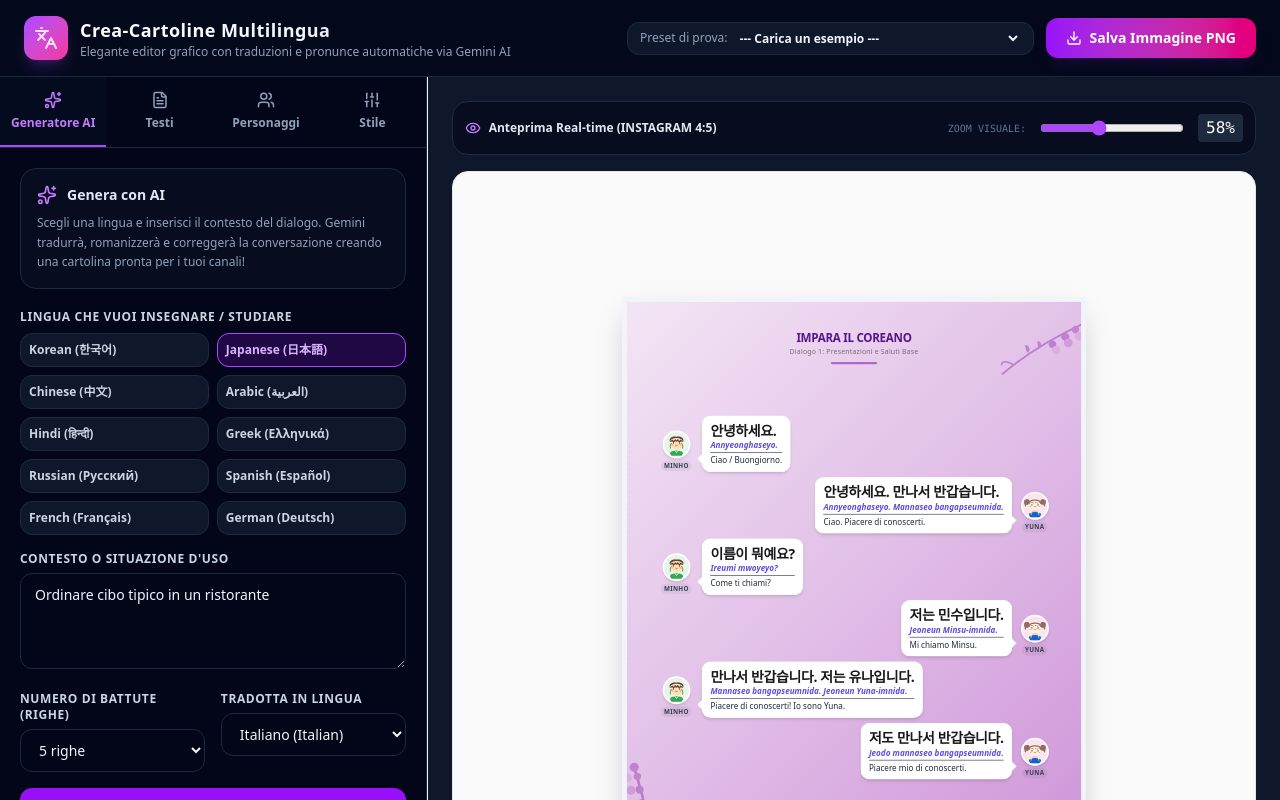
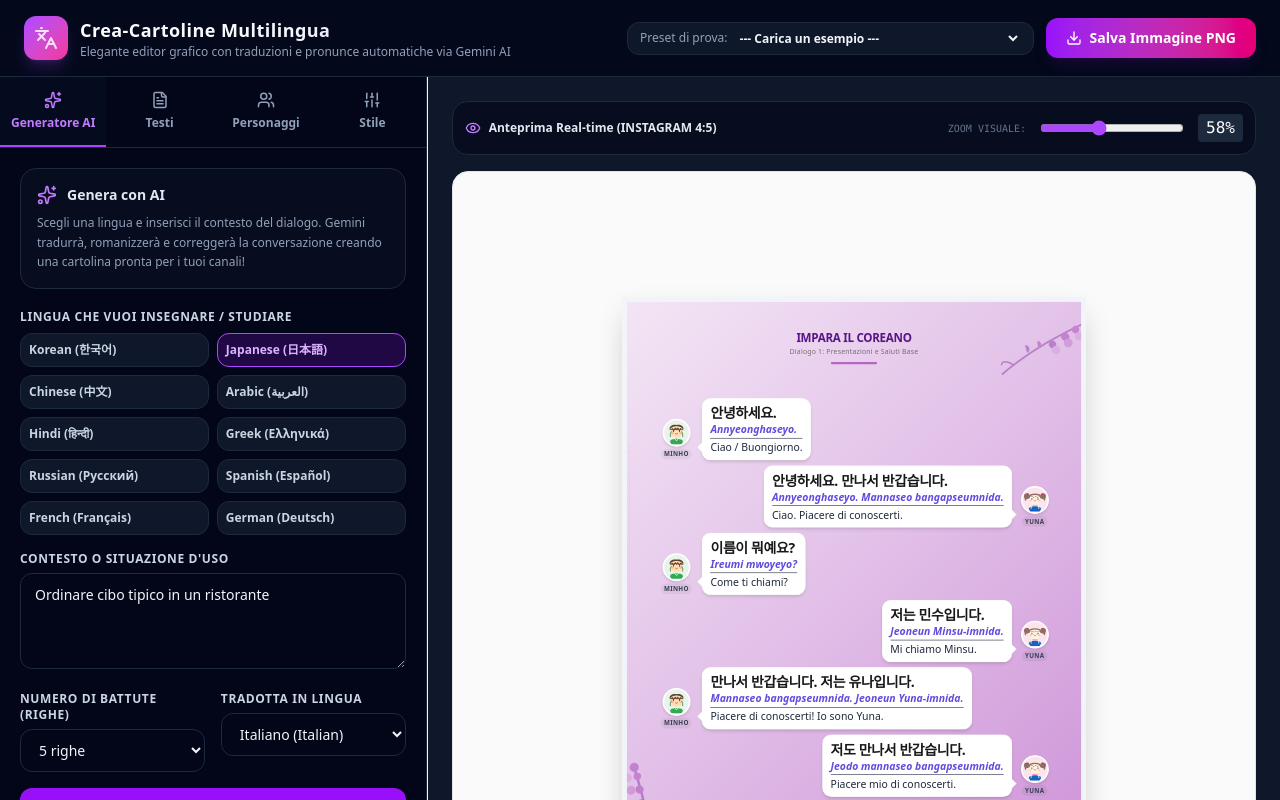
Before and after one commit to scottino2019-glitch/Polyglot-Pix, a React (Vite) app: page / in a window 1280 px wide. Shown: the top 800 px of the page. Built offline with nearby package versions, Linux system fonts and the light colour scheme.

Commit message:
Update CardCanvas.tsx

```diff
--- a/src/components/CardCanvas.tsx
+++ b/src/components/CardCanvas.tsx
@@ -37,7 +37,7 @@ export function CardCanvas({
 
   const bubbleCount = bubbles.length;
 
-  // Spazi tra i blob (compatti per farne entrare 6 senza problemi)
+  // Spazi tra i blob
   const getSpacingClass = (spacing: "snug" | "regular" | "cozy") => {
     if (bubbleCount >= 6) return "space-y-2";
     if (bubbleCount === 5) return "space-y-3";
@@ -71,17 +71,20 @@ export function CardCanvas({
   const avatarSize = bubbleCount >= 6 ? 48 : bubbleCount === 5 ? 56 : bubbleCount === 4 ? 64 : 74;
   const paddingClass = bubbleCount >= 6 ? "p-3.5 py-2.5" : bubbleCount === 5 ? "p-4 py-3" : bubbleCount === 4 ? "p-5 py-4" : "p-6 py-5";
 
-  // Margini e testi Titolo (RIMPICCIOLITO PER DARE FOCUS AI DIALOGHI)
+  // Margini e testi Titolo
   const headerMarginClass = bubbleCount >= 6 ? "mt-2 mb-2 shrink-0 text-center" : bubbleCount === 5 ? "mt-3 mb-4 shrink-0 text-center" : "mt-4 mb-6 shrink-0 text-center";
   const titleSizeClass = bubbleCount >= 6 ? "text-xl font-extrabold filter drop-shadow-xs mb-0.5 tracking-tight uppercase" : bubbleCount === 5 ? "text-2xl font-extrabold filter drop-shadow-xs mb-1 tracking-tight uppercase" : "text-3xl font-extrabold tracking-tight filter drop-shadow-xs mb-1 uppercase";
   const subtitleSizeClass = bubbleCount >= 6 ? "text-xs font-medium tracking-wide opacity-80" : "text-sm font-medium tracking-wide opacity-85";
 
-  // TESTI DELLE OPZIONI E DIALOGHI (COREANO INGRANDITO, INTERLINEA COMPATTA)
+  // TESTI DELLE OPZIONI E DIALOGHI
+  // Coreano grande:
   const bubbleTextSize = bubbleCount >= 6 ? "text-2xl font-extrabold tracking-tight mb-0.5 leading-tight" : bubbleCount === 5 ? "text-3xl font-extrabold tracking-tight mb-0.5 leading-tight" : bubbleCount === 4 ? "text-4xl font-extrabold tracking-tight mb-1 leading-tight" : "text-5xl font-extrabold tracking-tight mb-1.5 leading-tight";
 
-  const romanizationTextSize = bubbleCount >= 6 ? "text-sm italic font-semibold text-indigo-700/85 mb-0.5 leading-tight" : bubbleCount === 5 ? "text-base font-semibold italic text-indigo-700/85 mb-0.5 leading-tight" : "text-lg font-semibold italic text-indigo-700/85 mb-1 leading-tight";
+  // Romaji AUMENTATO (es. text-lg invece di text-sm per 6 bolle):
+  const romanizationTextSize = bubbleCount >= 6 ? "text-lg italic font-semibold text-indigo-700/85 mb-0.5 leading-tight" : bubbleCount === 5 ? "text-xl font-semibold italic text-indigo-700/85 mb-0.5 leading-tight" : "text-2xl font-semibold italic text-indigo-700/85 mb-1 leading-tight";
 
-  const translationTextSize = bubbleCount >= 6 ? "text-sm font-medium text-zinc-650 border-t border-zinc-150/60 pt-1 mt-1 leading-tight" : bubbleCount === 5 ? "text-base font-medium text-zinc-650 border-t border-zinc-150/60 pt-1 mt-1 leading-tight" : "text-lg font-medium text-zinc-600 border-t border-zinc-100/80 pt-1.5 mt-1.5 leading-tight";
+  // Italiano AUMENTATO (es. text-lg invece di text-sm per 6 bolle):
+  const translationTextSize = bubbleCount >= 6 ? "text-lg font-medium text-zinc-650 border-t border-zinc-150/60 pt-1 mt-1 leading-tight" : bubbleCount === 5 ? "text-xl font-medium text-zinc-650 border-t border-zinc-150/60 pt-1 mt-1 leading-tight" : "text-2xl font-medium text-zinc-600 border-t border-zinc-100/80 pt-1.5 mt-1.5 leading-tight";
 
   const footerMarginClass = bubbleCount >= 6 ? "text-center mt-3 shrink-0 border-t border-dashed border-gray-400/20 pt-2" : "text-center mt-6 shrink-0 border-t border-dashed border-gray-400/20 pt-3";
 
```
